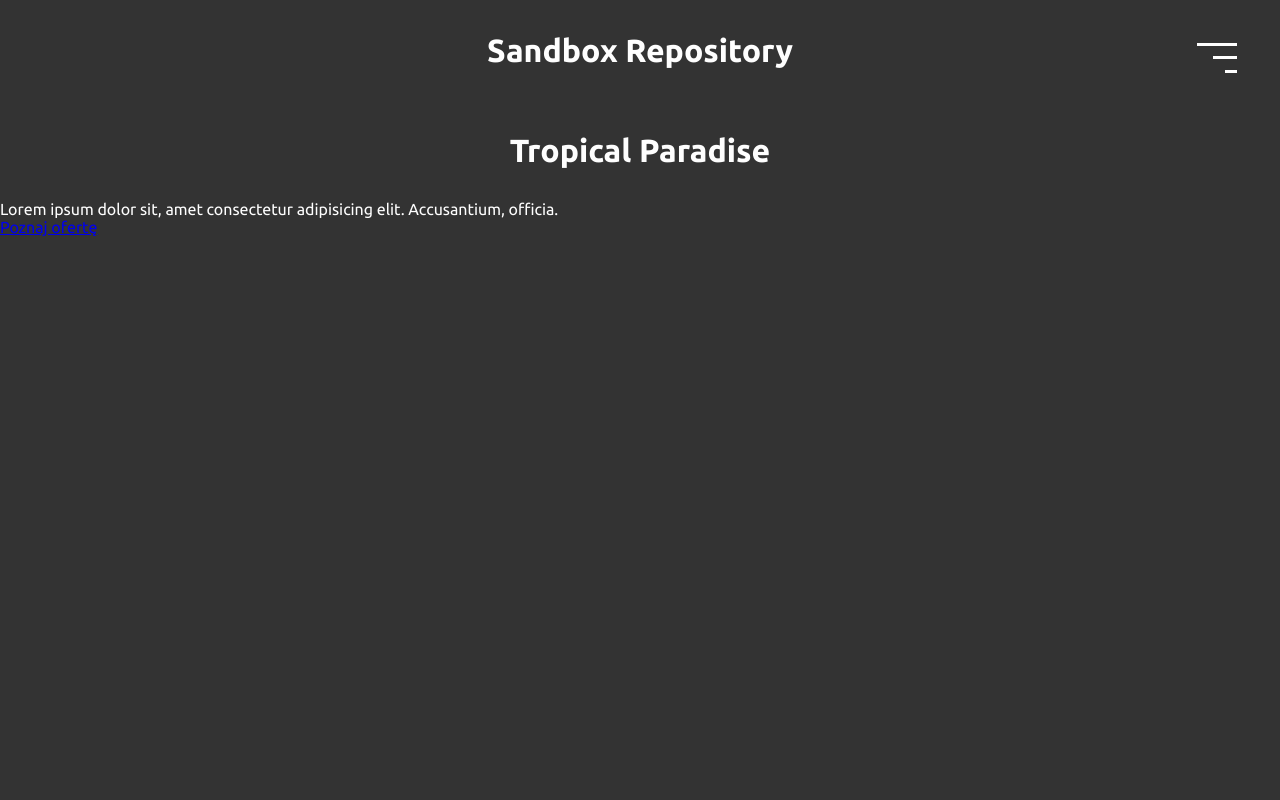
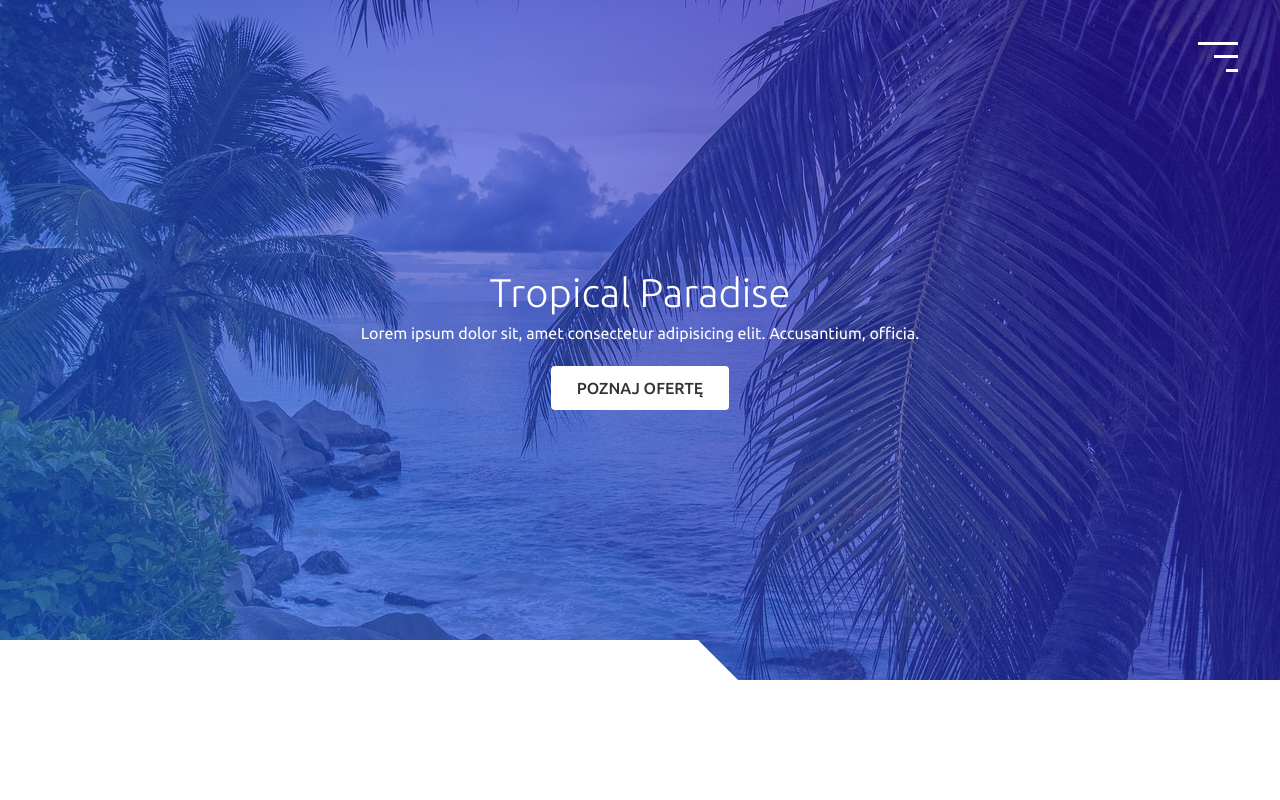
Before and after one commit to wojtekpirog/One_page_website, a plain HTML site: page index.html in a window 1280 px wide. Drawn offline with Linux system fonts and the light colour scheme.

Commit message:
Create page header

```diff
--- a/SCSS/_colors.scss
+++ b/SCSS/_colors.scss
@@ -1,3 +1,14 @@
 $dark: #333;
+$pure-white: #FFF;
 $light: #FEFEFE;
-$pure-white: #FFF;
+$tint: #BBB;
+$primary-color: #1755e7;
+$secondary-color: #164dcc;
+$green-color: #00ffaa;
+$green-color-hover: #0fe29c;
+
+$light-blue-gradient: linear-gradient(45deg, rgba(8, 206, 255, 0.75), rgba(8, 24, 255, 0.75));
+$blue-gradient: linear-gradient(45deg, rgba(20, 105, 241, 0.6), rgba(42, 10, 184, 0.6));
+$purple-gradient: linear-gradient(45deg, rgba(190, 10, 214, 0.75), rgba(68, 0, 255, 0.75));
+$blue-gradient-solid: linear-gradient(45deg, rgb(20, 105, 241), rgb(42, 10, 184));
+$light-blue-gradient-solid: radial-gradient(circle at top right, rgb(0, 78, 255) 0%, rgb(0, 212, 255) 100%);
--- a/SCSS/_components.scss
+++ b/SCSS/_components.scss
@@ -27,26 +27,25 @@
 
 .btn-special-animation {
   position: relative;
-  transition: background-color 500ms;
   overflow: hidden; // Nie chcę, aby cokolwiek "wyciekało" poza przycisk (ani ::after, ani ::before)
   z-index: 0; // Tło przycisku nie może przysłonić tekstu
 
   &::before {
     content: "";
     position: absolute;
-    display: block;
     top: 0;
     left: 0;
     width: 100%;
     height: 100%;
     transform: scale(0);
     transform-origin: right;
-    transition: transform 300ms;
+    transition: transform 300ms, background-color 300ms;
     z-index: -1; // Tło przycisku musi być na niższej warstwie, aby nie przykryć tekstu
   }
 
   &:hover {
     &::before {
+      background-color: colors.$tint;
       transform: scale(1);
       transform-origin: left;
     }
--- a/SCSS/_mixins.scss
+++ b/SCSS/_mixins.scss
@@ -4,7 +4,14 @@
   position: fixed;
   top: 20px;
   right: 20px;
-  padding: 1.6em;
+  padding: 1.5em;
   border: 2px solid transparent;
-  background-color: colors.$dark;
+  background-color: transparent;
+  z-index: 1;
 }
+
+@mixin bgImg($url) {
+  background-image: colors.$blue-gradient, url($url);
+  background-size: cover;
+  background-position: center;
+}
--- a/SCSS/_reset.scss
+++ b/SCSS/_reset.scss
@@ -14,6 +14,6 @@ html {
 }
 
 body {
-  background-color: colors.$dark;
+  // background-color: colors.$dark;
   color: colors.$light;
 }
--- a/SCSS/style.scss
+++ b/SCSS/style.scss
@@ -1,21 +1,12 @@
 @use "./reset";
 @use "./colors";
+@use "./components";
 @use "./mixins" as mixins;
 
 body {
   font-family: "Ubuntu", sans-serif;
   font-size: 1.6rem;
   overflow-y: hidden;
-}
-
-h1 {
-  text-align: center;
-  height: 100px;
-  line-height: 100px;
-}
-
-.app-container {
-  height: calc(100vh - 100px);
 }
 
 .burger-btn {
@@ -65,3 +56,34 @@ h1 {
     }
   }
 }
+
+.header {
+  height: 85vh;
+  position: relative;
+  display: flex;
+  flex-direction: column;
+  justify-content: center;
+  align-items: center;
+  text-align: center;
+  padding: 2rem;
+  @include mixins.bgImg("../assets/images/seychelles-hero.jpg");
+
+  &__title {
+    margin-bottom: .2em;
+    font-size: 4rem;
+    font-weight: 300;
+  }
+  &__text {
+    margin-bottom: 1.5em;
+  }
+  &__btn {
+    padding: .8em 1.6em;
+    background-color: colors.$pure-white;
+    color: colors.$dark;
+    border: none;
+    border-radius: 4px;
+    text-decoration: none;
+    text-transform: uppercase;
+    font-weight: 500;
+  }
+}
--- a/index.html
+++ b/index.html
@@ -13,8 +13,6 @@
     <script src="https://kit.fontawesome.com/7aa1ebf341.js" crossorigin="anonymous"></script>
   </head>
   <body>
-    <h1>Sandbox Repository</h1>
-    <div class="app-container">
     <!-- Burger btn -->
     <button class="burger-btn">
       <!-- Burger box -->
@@ -35,7 +33,6 @@
       <div class="white-block white-block-left"></div>
     </header>
     <!-- Heading -->
-    </div>
     <script src="./js/script.js"></script>
   </body>
 </html>
```
Also changed, not shown: assets/images/girl.png (deleted), assets/images/nature-3091991_1280.jpg (deleted), assets/images/seychelles-hero-hq.jpg (added), assets/images/seychelles-hero.jpg (added), css/style.css, 1 other file. Lines whose indentation alone changed are shown as unchanged.
